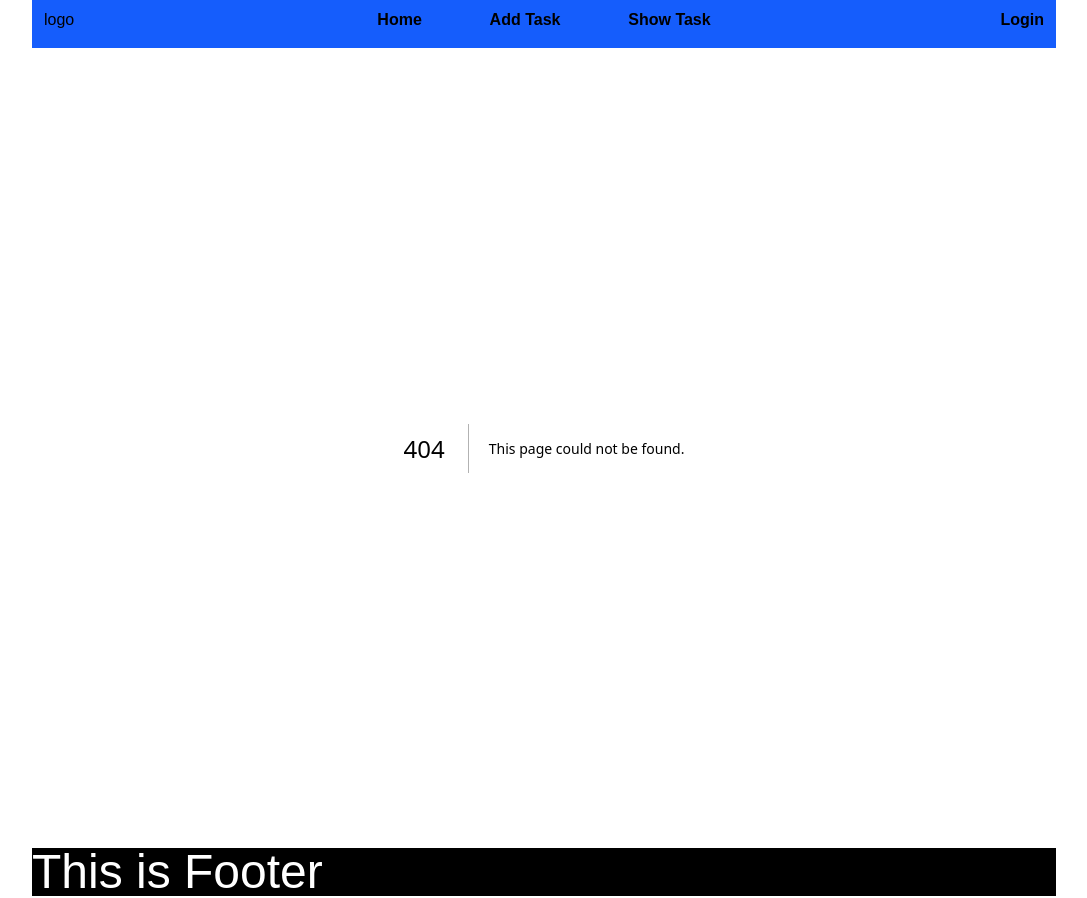
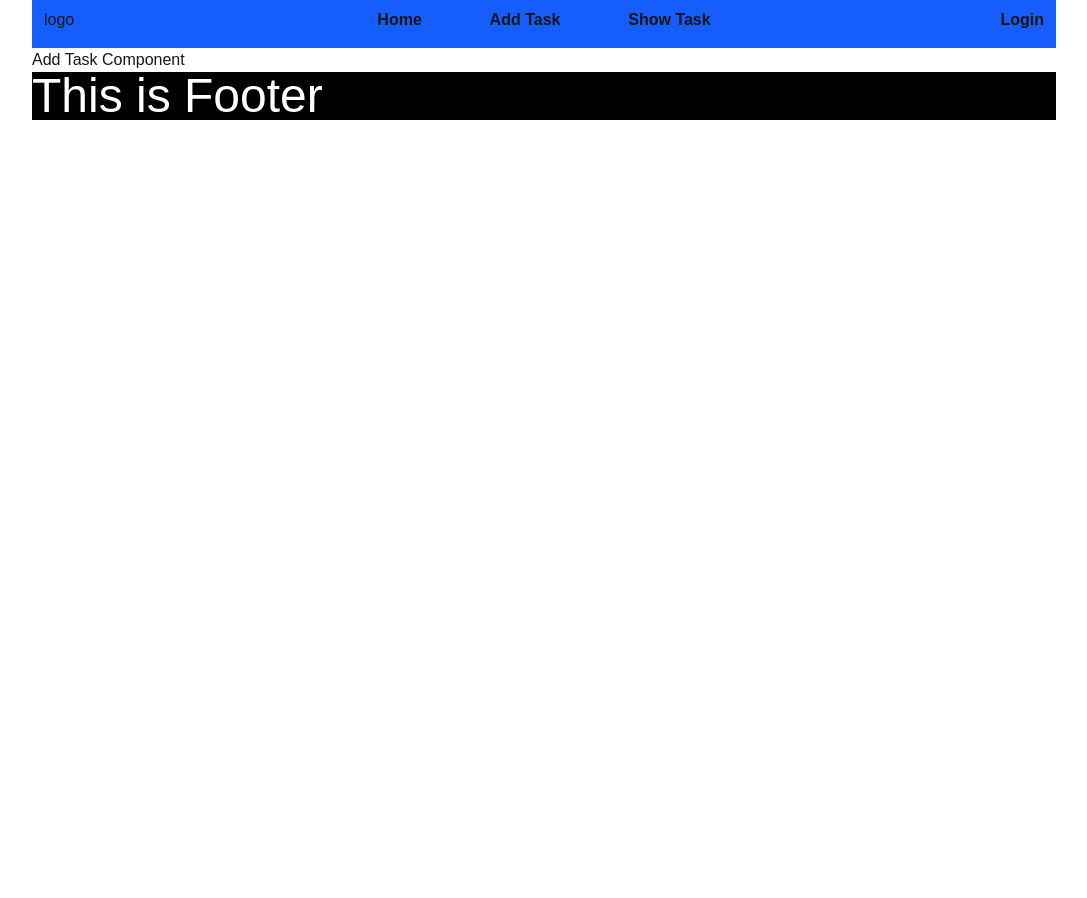
Before and after one commit to sanjidatanha09/Working_Manager, a Next.js app: page /add-task in a window 1280 px wide. Before the commit this address had no page. Shown: the whole page, without its empty margins (96-1183 px from the left). After the commit the page ends 800 px from the top, so only its background shows below. Built offline with nearby package versions, Linux system fonts and the light colour scheme.

Commit message:
url done

```diff
--- /dev/null
+++ b/src/app/add-task/page.jsx
@@ -0,0 +1,12 @@
+import React from 'react';
+
+const page = () => {
+    return (
+        <div>
+            <h1>Add Task Component</h1>
+
+        </div>
+    );
+};
+
+export default page;
--- /dev/null
+++ b/src/app/show-task/page.jsx
@@ -0,0 +1,11 @@
+import React from 'react';
+
+const page = () => {
+    return (
+        <div>
+            <h1>Show task page</h1>
+        </div>
+    );
+};
+
+export default page;
```
